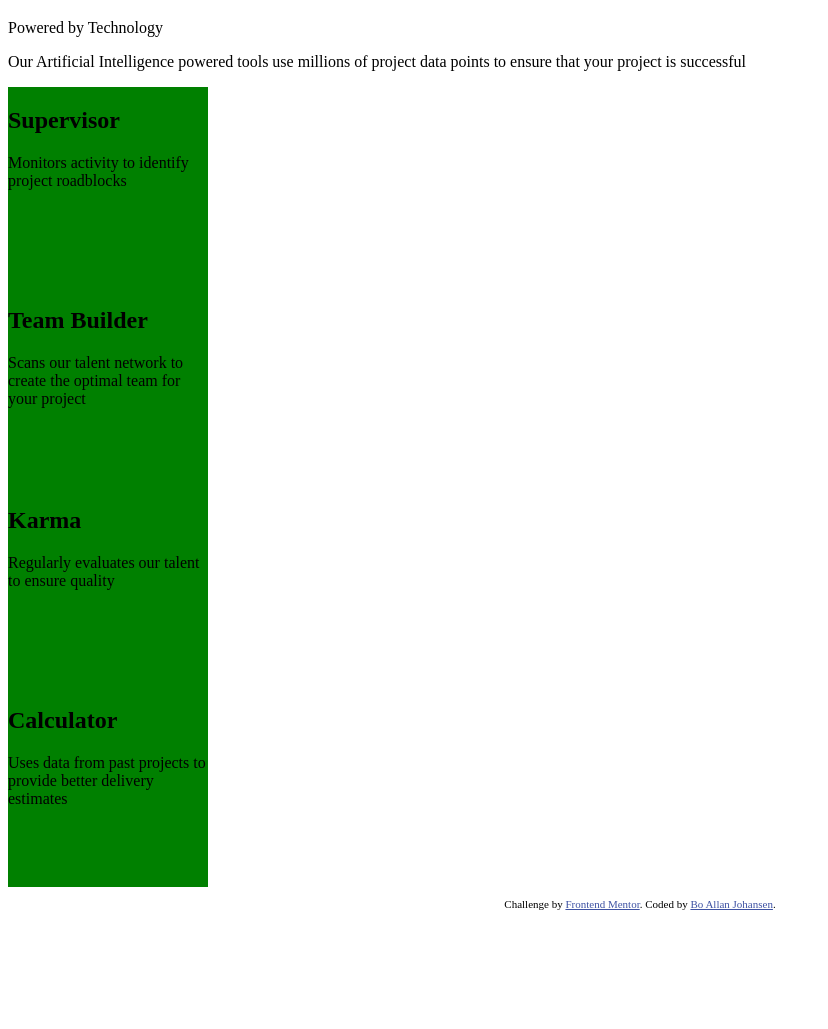
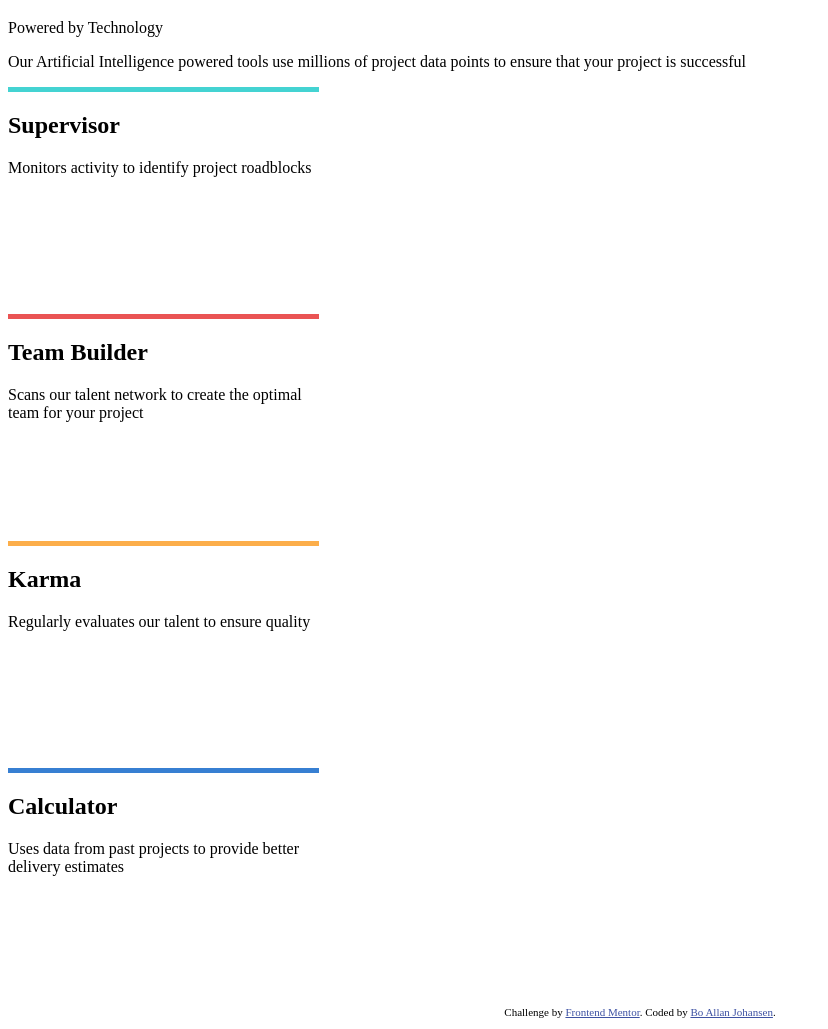
Before and after one commit to SvendBendt/frontendmentor-four-card-feature-section, a plain HTML site: page index.html in a window 1280 px wide. Shown: the part 61-1090 px from the top of the page, without its empty margins (0-828 px from the left). Before the commit the page ends 982 px from the top, so only its background shows below. Drawn offline with Linux system fonts and the light colour scheme.

Commit message:
Add colour

```diff
--- a/master.css
+++ b/master.css
@@ -24,10 +24,27 @@ body {
 .cardtainer p {}
 
 .card {
-  background-color: green;
-  height:200px;
-  width:200px;
+  height:222px;
+  width:311px;
 }
+
+.card:nth-child(1){
+border-top: 5px solid #44D3D2;
+}
+
+.card:nth-child(2){
+border-top: 5px solid #EA5454;
+}
+
+.card:nth-child(3){
+border-top: 5px solid #FCAE4A;
+}
+
+.card:nth-child(4){
+border-top: 5px solid #377FD2;
+}
+
+
 
 .attribution {
   font-size: 11px;
```
